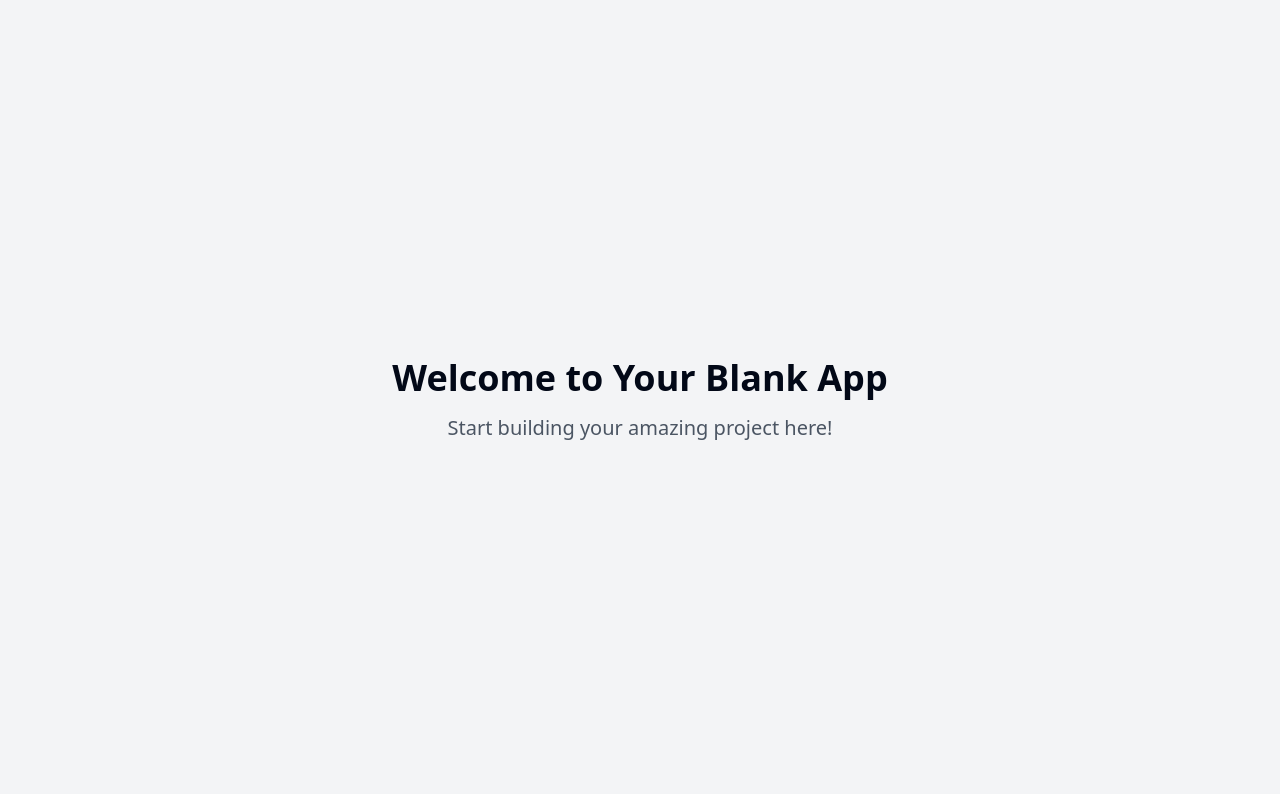
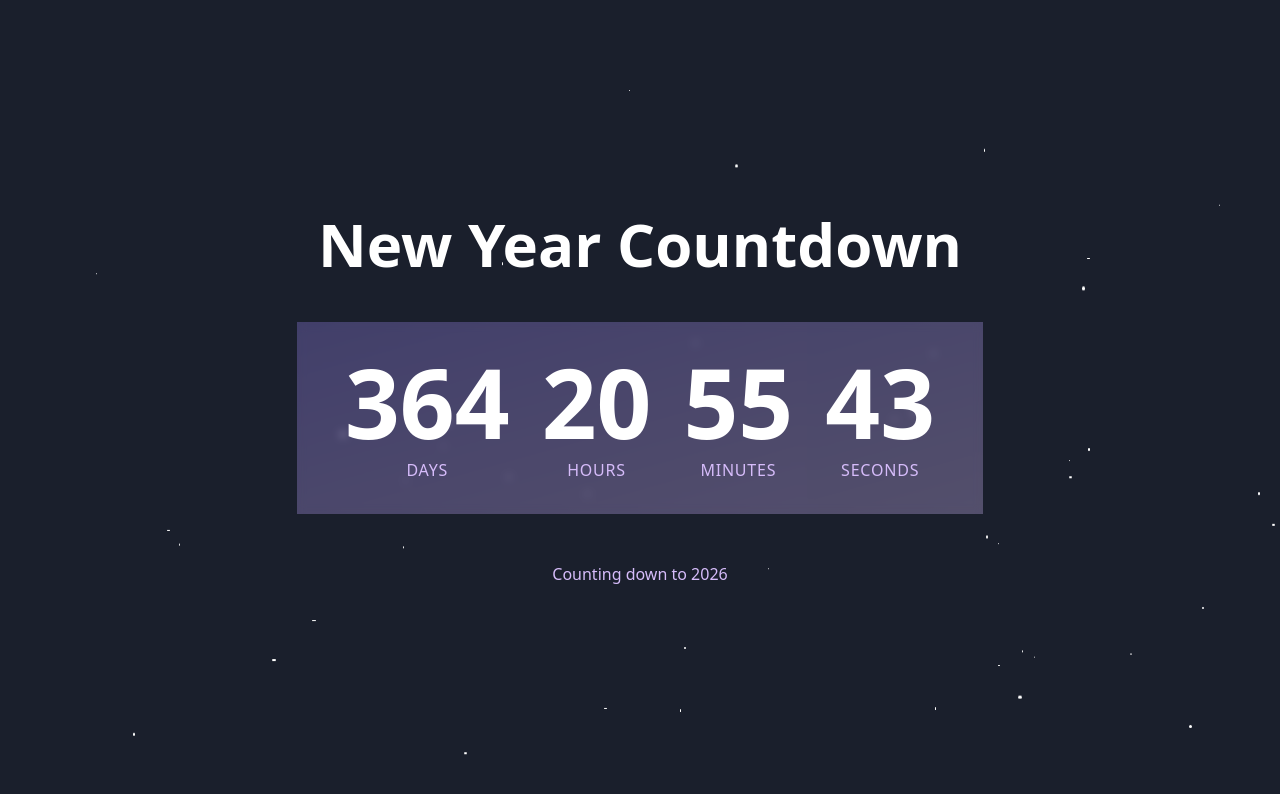
Before and after one commit to smiley-maker/festive-countdown-magic, a React (Vite) app: page / in a window 1280 px wide. Shown: the top 794 px of the page. Built offline with nearby package versions, Linux system fonts and the light colour scheme.

Commit message:
Add New Year's Countdown Timer
Implement a countdown timer for New Year's with engaging effects and distinctive visual styles.
[skip gpt_engineer]

```diff
--- a/package.json
+++ b/package.json
@@ -45,6 +45,7 @@
     "cmdk": "^1.0.0",
     "date-fns": "^3.6.0",
     "embla-carousel-react": "^8.3.0",
+    "framer-motion": "^11.15.0",
     "input-otp": "^1.2.4",
     "lucide-react": "^0.462.0",
     "next-themes": "^0.3.0",
--- /dev/null
+++ b/src/components/CountdownTimer.tsx
@@ -0,0 +1,70 @@
+import React, { useState, useEffect } from 'react';
+import { motion } from 'framer-motion';
+
+interface TimeLeft {
+  days: number;
+  hours: number;
+  minutes: number;
+  seconds: number;
+}
+
+const CountdownTimer = () => {
+  const [timeLeft, setTimeLeft] = useState<TimeLeft>({
+    days: 0,
+    hours: 0,
+    minutes: 0,
+    seconds: 0,
+  });
+
+  useEffect(() => {
+    const calculateTimeLeft = () => {
+      const now = new Date();
+      const nextYear = new Date(now.getFullYear() + 1, 0, 1);
+      const difference = nextYear.getTime() - now.getTime();
+
+      if (difference > 0) {
+        setTimeLeft({
+          days: Math.floor(difference / (1000 * 60 * 60 * 24)),
+          hours: Math.floor((difference / (1000 * 60 * 60)) % 24),
+          minutes: Math.floor((difference / 1000 / 60) % 60),
+          seconds: Math.floor((difference / 1000) % 60),
+        });
+      }
+    };
+
+    calculateTimeLeft();
+    const timer = setInterval(calculateTimeLeft, 1000);
+
+    return () => clearInterval(timer);
+  }, []);
+
+  const TimeUnit = ({ value, label }: { value: number; label: string }) => (
+    <div className="flex flex-col items-center mx-4">
+      <motion.div
+        key={value}
+        initial={{ y: 20, opacity: 0 }}
+        animate={{ y: 0, opacity: 1 }}
+        className="text-6xl md:text-8xl font-bold mb-2 text-white"
+      >
+        {value.toString().padStart(2, '0')}
+      </motion.div>
+      <div className="text-secondary text-sm md:text-base uppercase tracking-wider">
+        {label}
+      </div>
+    </div>
+  );
+
+  return (
+    <div className="relative">
+      <div className="absolute inset-0 bg-gradient-to-br from-primary to-secondary opacity-10 animate-pulse" />
+      <div className="relative flex justify-center items-center p-8 rounded-lg backdrop-blur-sm">
+        <TimeUnit value={timeLeft.days} label="Days" />
+        <TimeUnit value={timeLeft.hours} label="Hours" />
+        <TimeUnit value={timeLeft.minutes} label="Minutes" />
+        <TimeUnit value={timeLeft.seconds} label="Seconds" />
+      </div>
+    </div>
+  );
+};
+
+export default CountdownTimer;
--- /dev/null
+++ b/src/components/Particles.tsx
@@ -0,0 +1,23 @@
+import React from 'react';
+
+const Particles = () => {
+  return (
+    <div className="fixed inset-0 pointer-events-none">
+      {[...Array(50)].map((_, i) => (
+        <div
+          key={i}
+          className={`absolute bg-white rounded-full opacity-${Math.random() > 0.5 ? '20' : '40'} animate-float`}
+          style={{
+            width: Math.random() * 4 + 'px',
+            height: Math.random() * 4 + 'px',
+            left: Math.random() * 100 + '%',
+            top: Math.random() * 100 + '%',
+            animationDelay: Math.random() * 3 + 's',
+          }}
+        />
+      ))}
+    </div>
+  );
+};
+
+export default Particles;
--- a/src/pages/Index.tsx
+++ b/src/pages/Index.tsx
@@ -1,12 +1,18 @@
-// Update this page (the content is just a fallback if you fail to update the page)
+import React from 'react';
+import CountdownTimer from '../components/CountdownTimer';
+import Particles from '../components/Particles';
 
 const Index = () => {
   return (
-    <div className="min-h-screen flex items-center justify-center bg-gray-100">
-      <div className="text-center">
-        <h1 className="text-4xl font-bold mb-4">Welcome to Your Blank App</h1>
-        <p className="text-xl text-gray-600">Start building your amazing project here!</p>
-      </div>
+    <div className="min-h-screen bg-[#1A1F2C] flex flex-col items-center justify-center p-4">
+      <Particles />
+      <h1 className="text-4xl md:text-6xl font-bold text-white mb-12 text-center">
+        New Year Countdown
+      </h1>
+      <CountdownTimer />
+      <p className="text-secondary mt-12 text-center">
+        Counting down to {new Date().getFullYear() + 1}
+      </p>
     </div>
   );
 };
--- a/tailwind.config.ts
+++ b/tailwind.config.ts
@@ -12,85 +12,72 @@ export default {
   theme: {
     container: {
       center: true,
-			padding: '2rem',
+      padding: "2rem",
       screens: {
-				'2xl': '1400px'
-			}
+        "2xl": "1400px",
+      },
     },
     extend: {
       colors: {
-				border: 'hsl(var(--border))',
-				input: 'hsl(var(--input))',
-				ring: 'hsl(var(--ring))',
-				background: 'hsl(var(--background))',
-				foreground: 'hsl(var(--foreground))',
+        border: "hsl(var(--border))",
+        input: "hsl(var(--input))",
+        ring: "hsl(var(--ring))",
+        background: "hsl(var(--background))",
+        foreground: "hsl(var(--foreground))",
         primary: {
-					DEFAULT: 'hsl(var(--primary))',
-					foreground: 'hsl(var(--primary-foreground))'
+          DEFAULT: "#9b87f5",
+          foreground: "#ffffff",
         },
         secondary: {
-					DEFAULT: 'hsl(var(--secondary))',
-					foreground: 'hsl(var(--secondary-foreground))'
+          DEFAULT: "#D6BCFA",
+          foreground: "#1A1F2C",
         },
         destructive: {
-					DEFAULT: 'hsl(var(--destructive))',
-					foreground: 'hsl(var(--destructive-foreground))'
+          DEFAULT: "hsl(var(--destructive))",
+          foreground: "hsl(var(--destructive-foreground))",
         },
         muted: {
-					DEFAULT: 'hsl(var(--muted))',
-					foreground: 'hsl(var(--muted-foreground))'
+          DEFAULT: "hsl(var(--muted))",
+          foreground: "hsl(var(--muted-foreground))",
         },
         accent: {
-					DEFAULT: 'hsl(var(--accent))',
-					foreground: 'hsl(var(--accent-foreground))'
+          DEFAULT: "hsl(var(--accent))",
+          foreground: "hsl(var(--accent-foreground))",
         },
         popover: {
-					DEFAULT: 'hsl(var(--popover))',
-					foreground: 'hsl(var(--popover-foreground))'
+          DEFAULT: "hsl(var(--popover))",
+          foreground: "hsl(var(--popover-foreground))",
         },
         card: {
-					DEFAULT: 'hsl(var(--card))',
-					foreground: 'hsl(var(--card-foreground))'
+          DEFAULT: "hsl(var(--card))",
+          foreground: "hsl(var(--card-foreground))",
         },
-				sidebar: {
-					DEFAULT: 'hsl(var(--sidebar-background))',
-					foreground: 'hsl(var(--sidebar-foreground))',
-					primary: 'hsl(var(--sidebar-primary))',
-					'primary-foreground': 'hsl(var(--sidebar-primary-foreground))',
-					accent: 'hsl(var(--sidebar-accent))',
-					'accent-foreground': 'hsl(var(--sidebar-accent-foreground))',
-					border: 'hsl(var(--sidebar-border))',
-					ring: 'hsl(var(--sidebar-ring))'
-				}
-			},
-			borderRadius: {
-				lg: 'var(--radius)',
-				md: 'calc(var(--radius) - 2px)',
-				sm: 'calc(var(--radius) - 4px)'
       },
       keyframes: {
-				'accordion-down': {
-					from: {
-						height: '0'
+        "accordion-down": {
+          from: { height: "0" },
+          to: { height: "var(--radix-accordion-content-height)" },
         },
-					to: {
-						height: 'var(--radix-accordion-content-height)'
-					}
+        "accordion-up": {
+          from: { height: "var(--radix-accordion-content-height)" },
+          to: { height: "0" },
         },
-				'accordion-up': {
-					from: {
-						height: 'var(--radix-accordion-content-height)'
+        "number-transition": {
+          "0%": { transform: "translateY(100%)", opacity: "0" },
+          "100%": { transform: "translateY(0)", opacity: "1" },
         },
-					to: {
-						height: '0'
-					}
-				}
+        float: {
+          "0%, 100%": { transform: "translateY(0)" },
+          "50%": { transform: "translateY(-20px)" },
+        },
       },
       animation: {
-				'accordion-down': 'accordion-down 0.2s ease-out',
-				'accordion-up': 'accordion-up 0.2s ease-out'
-			}
-		}
+        "accordion-down": "accordion-down 0.2s ease-out",
+        "accordion-up": "accordion-up 0.2s ease-out",
+        "number-transition": "number-transition 0.5s ease-out",
+        float: "float 3s ease-in-out infinite",
+      },
+    },
   },
   plugins: [require("tailwindcss-animate")],
 } satisfies Config;
```
Also changed, not shown: 1 other file (tests, documents, lock files or other folders). Lines whose indentation alone changed are shown as unchanged.
